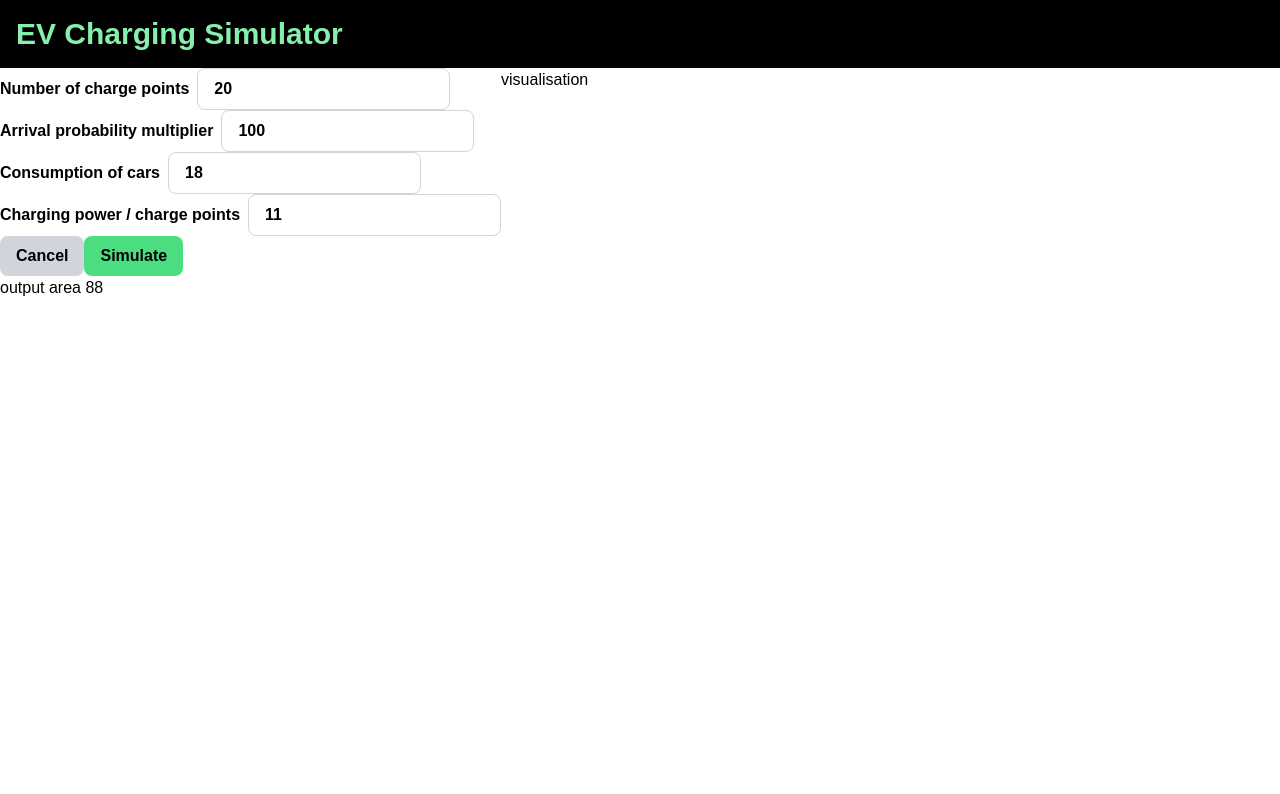
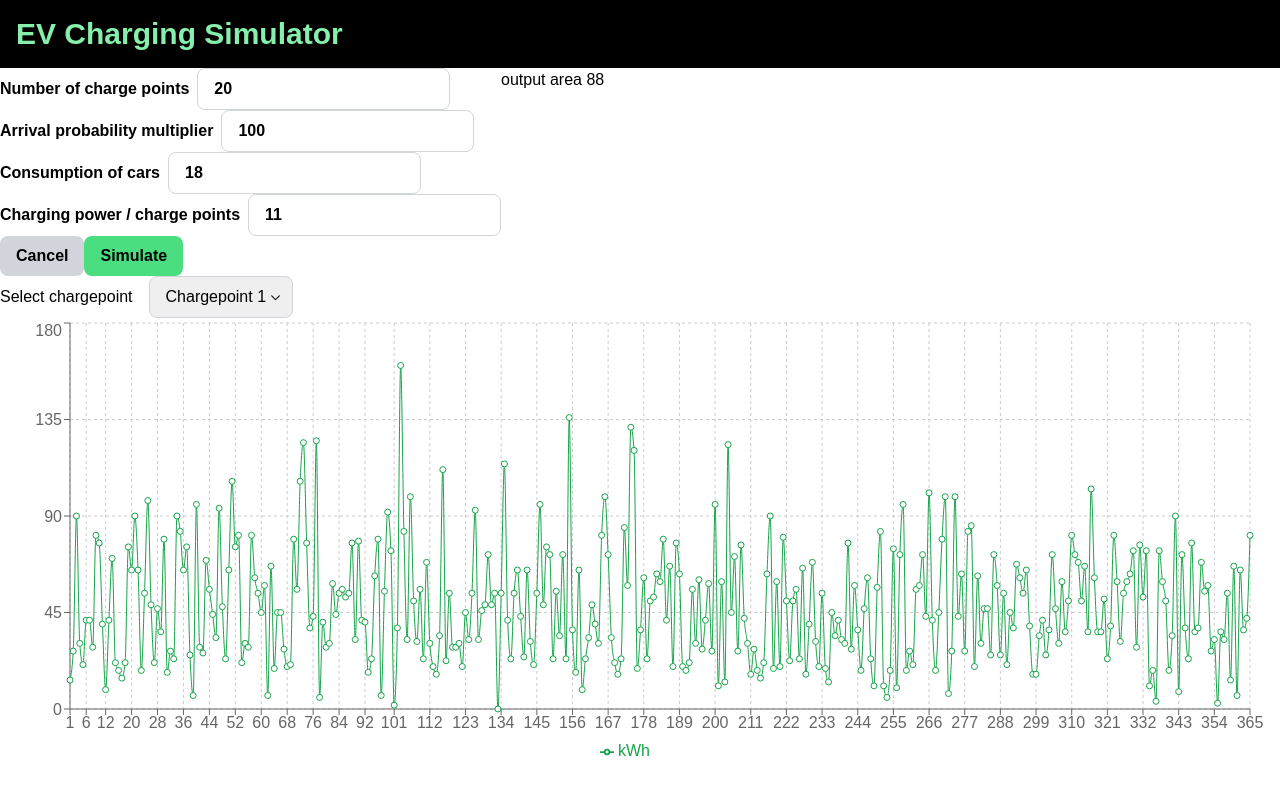
Before and after one commit to sominparrrk/ev-charging-simulator, a React (Create React App) app: page / in a window 1280 px wide. Both pictures are taken after a click on the button "Simulate". Shown: the top 794 px of the page. Built offline with nearby package versions, Linux system fonts and the light colour scheme.

Commit message:
feat: add chart

```diff
--- a/package.json
+++ b/package.json
@@ -13,6 +13,7 @@
     "react": "^18.3.1",
     "react-dom": "^18.3.1",
     "react-scripts": "5.0.1",
+    "recharts": "^2.12.7",
     "typescript": "^4.4.2",
     "web-vitals": "^2.1.0"
   },
--- a/src/containers/Visualisation/Visualisation.tsx
+++ /dev/null
@@ -1,5 +0,0 @@
-const Visualisation = () => {
-  return <div className='visualisation__container'>visualisation</div>;
-};
-
-export default Visualisation;
--- /dev/null
+++ b/src/containers/VisualisationArea/Chart/Chart.tsx
@@ -0,0 +1,50 @@
+import {
+  LineChart,
+  Line,
+  XAxis,
+  YAxis,
+  CartesianGrid,
+  Tooltip,
+  Legend,
+} from 'recharts'; // Used recharts library - more info > https://recharts.org
+import useWindowSize from '../../../hooks/useWindowSize';
+
+interface ChartProps {
+  data: number[][] | undefined;
+  selectedValue: string;
+}
+
+const Chart = ({ data, selectedValue }: ChartProps) => {
+  const { width, height } = useWindowSize();
+  const transformedData = data?.map((innerData) =>
+    innerData.map((value, i) => ({ name: i + 1, kWh: value }))
+  );
+
+  return (
+    <LineChart
+      width={width}
+      height={height - 350}
+      data={transformedData?.[Number(selectedValue)]}
+      margin={{
+        top: 5,
+        right: 30,
+        left: 10,
+        bottom: 5,
+      }}
+    >
+      <CartesianGrid strokeDasharray='3 3' />
+      <XAxis dataKey='name' />
+      <YAxis />
+      <Tooltip />
+      <Legend />
+      <Line
+        type='monotone'
+        dataKey='kWh'
+        stroke='#16a34a'
+        activeDot={{ r: 5 }}
+      />
+    </LineChart>
+  );
+};
+
+export default Chart;
--- /dev/null
+++ b/src/containers/VisualisationArea/VisualisationArea.tsx
@@ -0,0 +1,40 @@
+import { useEffect, useState } from 'react';
+import Select from '../../components/Select/Select';
+import { useSimulationContext } from '../../context/SimulationContext';
+import Chart from './Chart/Chart';
+
+const VisualisationArea = () => {
+  const { result } = useSimulationContext();
+  const [selectedValue, setSelectedValue] = useState('0');
+  const dailyUsagePerChargePoint = result?.dailyUsagePerChargePoint || [];
+  const selectOptions = Array.from(
+    { length: dailyUsagePerChargePoint.length },
+    (_, index) => {
+      return {
+        value: `${index}`,
+        label: `Chargepoint ${index + 1}`,
+      };
+    }
+  );
+
+  return (
+    <div className='visualisation__container'>
+      {result && (
+        <>
+          <Select
+            label='Select chargepoint'
+            options={selectOptions}
+            value={selectedValue}
+            onChange={setSelectedValue}
+          />
+          <Chart
+            data={dailyUsagePerChargePoint}
+            selectedValue={selectedValue}
+          />
+        </>
+      )}
+    </div>
+  );
+};
+
+export default VisualisationArea;
--- /dev/null
+++ b/src/hooks/useWindowSize.tsx
@@ -0,0 +1,30 @@
+import { useState, useEffect } from 'react';
+
+const useWindowSize = () => {
+  const [windowSize, setWindowSize] = useState<{
+    width: number;
+    height: number;
+  }>({
+    width: window.innerWidth,
+    height: window.innerHeight,
+  });
+
+  useEffect(() => {
+    const handleResize = () => {
+      setWindowSize({
+        width: window.innerWidth,
+        height: window.innerHeight,
+      });
+    };
+
+    window.addEventListener('resize', handleResize);
+
+    return () => {
+      window.removeEventListener('resize', handleResize);
+    };
+  }, []);
+
+  return windowSize;
+};
+
+export default useWindowSize;
--- a/src/pages/Main.tsx
+++ b/src/pages/Main.tsx
@@ -1,6 +1,6 @@
 import InputData from '../containers/InputArea/InputArea';
 import OutputArea from '../containers/OutputArea/OutputArea';
-import Visualisation from '../containers/Visualisation/Visualisation';
+import VisualisationArea from '../containers/VisualisationArea/VisualisationArea';
 
 const Main = () => {
   return (
@@ -10,12 +10,12 @@ const Main = () => {
           EV Charging Simulator
         </h1>
       </div>
-      <div className='main__container flex flex-row'>
-        <div className='data__container flex flex-col'>
+      <div className='main__container flex flex-col'>
+        <div className='data__container flex flex-row'>
           <InputData />
           <OutputArea />
         </div>
-        <Visualisation />
+        <VisualisationArea />
       </div>
     </div>
   );
```
Also changed, not shown: 1 other file (tests, documents, lock files or other folders).
